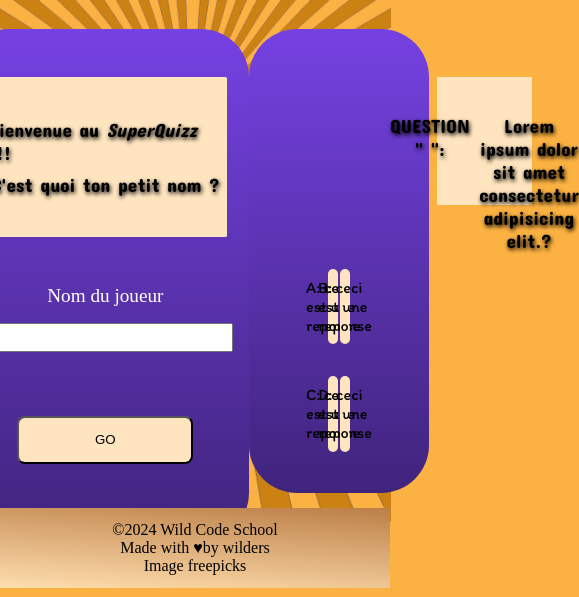
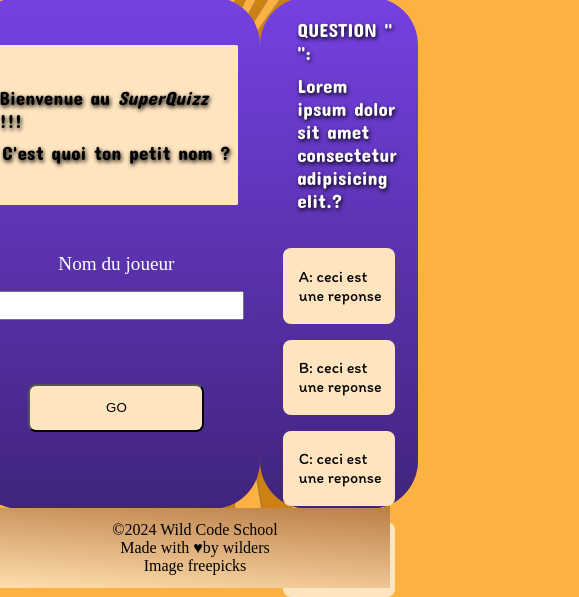
Before and after one commit to ITrogg/SuperQuizz, a plain HTML site: page index.html in a window 390 px wide. Shown: the part 256-853 px from the top of the page, 579 px wide, since content can reach past the window. Drawn offline with Linux system fonts and the light colour scheme.

Commit message:
responsivQuizz

```diff
--- a/style.css
+++ b/style.css
@@ -270,8 +270,55 @@
     font-style: normal;
 }
 }
+}
+
+/* MEDIA QUERIE SECTION QUIZZ CONTAINNER  */
+
+@media(max-width : 450px) {
+  Main{
+    margin-top: 0rem;
+    padding: 0 1rem;
+   }
+   .quizz-containner {
+    background: var(--box-color);
+    width: 98%;
+    height: 32rem;
+   }
+   #question {
+    background-color: var(--box-color);
+    margin: 0 0 0 1rem;
+    padding: 0;
+    height: auto;
+    width: auto;
+    flex-direction: column;
+    justify-content: flex-start;
+    text-align: left;
+
+    p{
+      color: white;
+    }
+   }
+
+  article{
+    display: flex;
+    flex-direction: column;
+    margin-top: 1rem;
+    padding: 0;
+    align-items: center;
+
+    .answer{
+      margin-top: 1rem;
+      width: 90%;
+      justify-content: flex-start;
+
+      p{
+        margin-left: 1rem;
+      }
+    }
   }
+}
 
+/* FOOTER  */
 footer {
   display: flex;
   justify-content: center;
```
